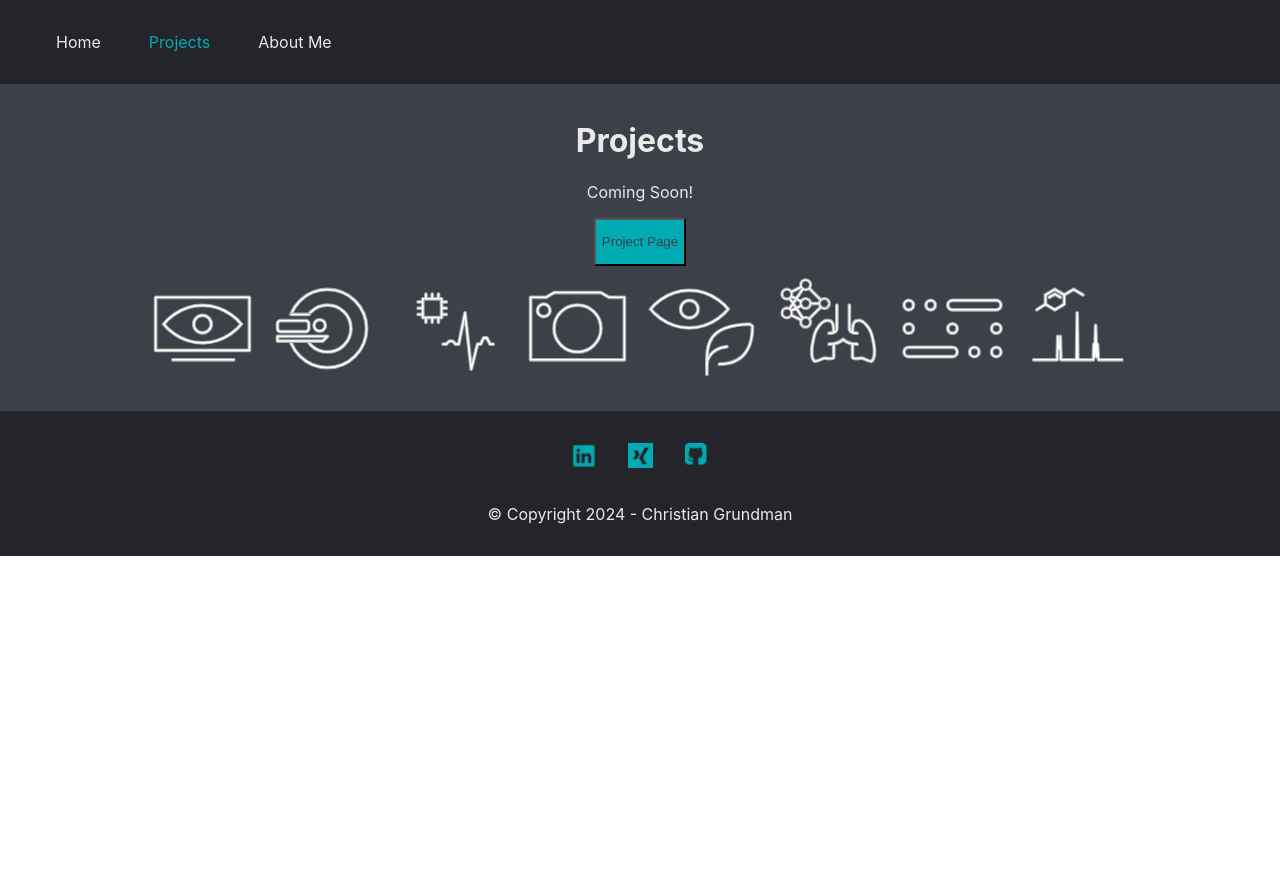
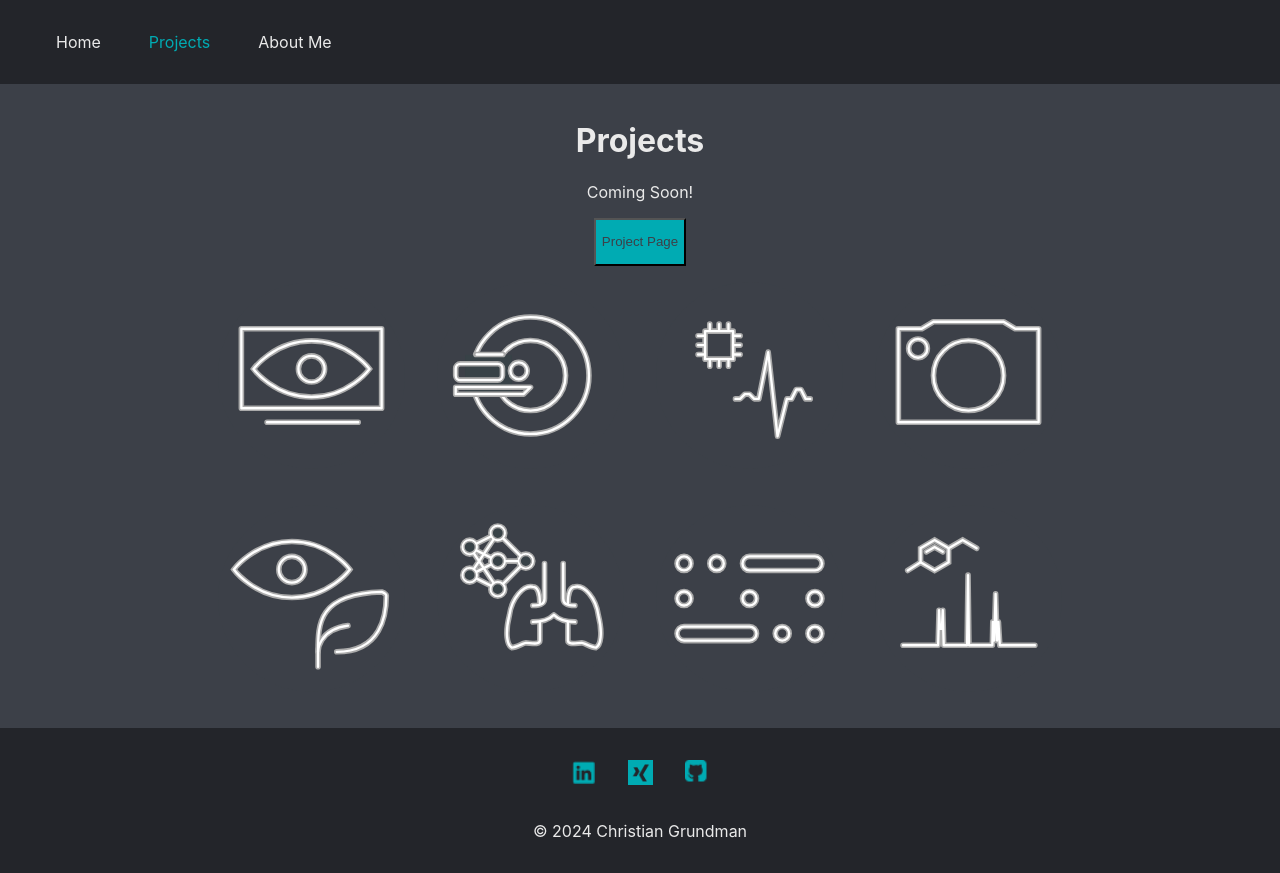
Before and after one commit to cgrundman/christian-grundman-website, a React (Create React App) app: page /projects in a window 1280 px wide. Before the commit the page ends 800 px from the top, so only its background shows below. Built offline with nearby package versions, Linux system fonts and the light colour scheme.

Commit message:
tweak icon display to be more dynamic with different formats

```diff
--- a/src/components/Footer.js
+++ b/src/components/Footer.js
@@ -23,7 +23,7 @@ function Footer() {
                 </a>
             </div>
             <div className={classes.row}>
-                <p>© Copyright {yyyy} - Christian Grundman</p>
+                <p>© {yyyy} Christian Grundman</p>
             </div>
         </footer>
     )
--- a/src/components/PageContent.module.css
+++ b/src/components/PageContent.module.css
@@ -12,7 +12,13 @@ button {
 
 .logo {
   width: 40%;
-  /* max-width: 400px; */
+  max-width: 300px;
+  padding: 1rem;
+}
+
+.projectlogo {
+  width: 15%;
+  padding: 1rem;
 }
 
 .avatar {
--- a/src/pages/Projects.js
+++ b/src/pages/Projects.js
@@ -9,6 +9,7 @@ import mlStethoscope from '../logos/ml_stethoscope.svg'
 import morse from '../logos/morse.svg'
 import nmr from '../logos/nmr.svg'
 import PageContent from "../components/PageContent.js";
+import classes from '../components/PageContent.module.css'
 
 let LOGOSIZE = "125";
 
@@ -24,14 +25,16 @@ function Projects() {
                 </div>
             </Link>
             <div>
-                <img src={computerVision} className="Logo" alt="computerVision" width={LOGOSIZE} />
-                <img src={ct} className="Logo" alt="ct" width={LOGOSIZE} />
-                <img src={ecg} className="Logo" alt="ecg" width={LOGOSIZE} />
-                <img src={isp} className="Logo" alt="isp" width={LOGOSIZE} />
-                <img src={leaf_disease} className="Logo" alt="leaf_disease" width={LOGOSIZE} />
-                <img src={mlStethoscope} className="Logo" alt="mlStethoscope" width={LOGOSIZE} />
-                <img src={morse} className="Logo" alt="morse" width={LOGOSIZE} />
-                <img src={nmr} className="Logo" alt="nmr" width={LOGOSIZE} />
+                <img src={computerVision} className={classes.projectlogo} alt="computerVision" width={LOGOSIZE} />
+                <img src={ct} className={classes.projectlogo} alt="ct" width={LOGOSIZE} />
+                <img src={ecg} className={classes.projectlogo} alt="ecg" width={LOGOSIZE} />
+                <img src={isp} className={classes.projectlogo} alt="isp" width={LOGOSIZE} />
+            </div>
+            <div>
+                <img src={leaf_disease} className={classes.projectlogo} alt="leaf_disease" width={LOGOSIZE} />
+                <img src={mlStethoscope} className={classes.projectlogo} alt="mlStethoscope" width={LOGOSIZE} />
+                <img src={morse} className={classes.projectlogo} alt="morse" width={LOGOSIZE} />
+                <img src={nmr} className={classes.projectlogo} alt="nmr" width={LOGOSIZE} />
             </div>
         </PageContent>
     )
```
